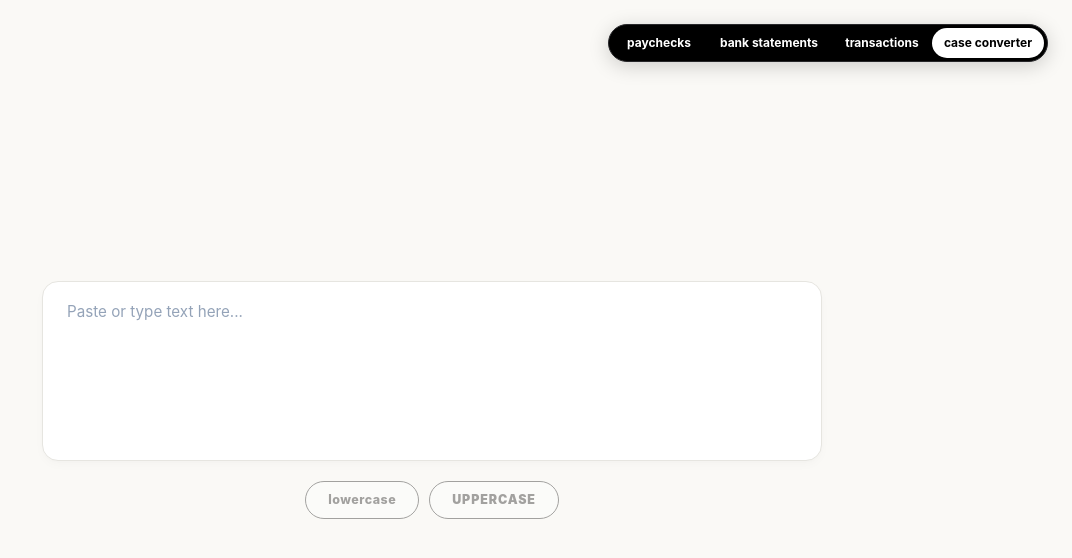
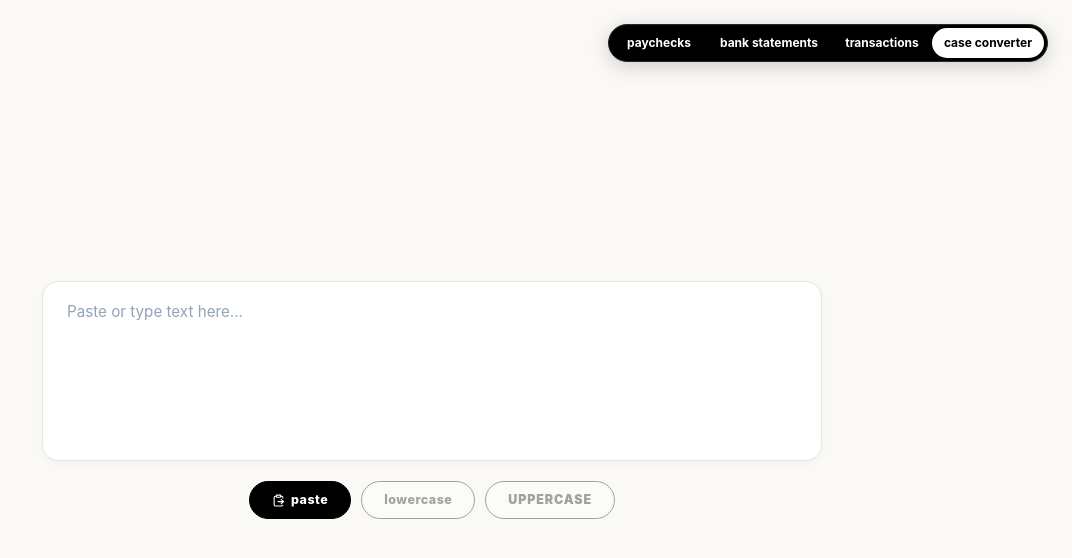
Before and after one commit to shihcb/data-extractor, a React (Vite) app: page / in a window 1280 px wide. Both pictures are taken after a click on the button "case converter". Shown: the top 558 px of the page, without its empty margins (208-1280 px from the left). Built offline with nearby package versions, Linux system fonts and the light colour scheme.

Commit message:
feat: add paste button to case converter that reads clipboard and fills textarea

```diff
--- a/src/components/CaseConverter.jsx
+++ b/src/components/CaseConverter.jsx
@@ -1,4 +1,5 @@
 import React, { useState, useRef } from 'react';
+import { ClipboardPaste } from 'lucide-react';
 
 export default function CaseConverter() {
   const [text, setText] = useState('');
@@ -6,10 +7,22 @@ export default function CaseConverter() {
   const [copiedUpper, setCopiedUpper] = useState(false);
   const textareaRef = useRef(null);
 
+  const handlePaste = async (e) => {
+    e.currentTarget.blur();
+    try {
+      const clipText = await navigator.clipboard.readText();
+      if (clipText) setText(clipText);
+    } catch {
+      // Fallback: focus textarea and let the browser handle paste
+      if (textareaRef.current) {
+        textareaRef.current.focus();
+        document.execCommand('paste');
+      }
+    }
+  };
+
   const handleConvert = async (e, mode) => {
-    // Immediately blur the button so mobile doesn't keep it in an active/hover state
     e.currentTarget.blur();
-
     const converted = mode === 'lower' ? text.toLowerCase() : text.toUpperCase();
     setText(converted);
     try {
@@ -43,6 +56,15 @@ export default function CaseConverter() {
         autoCapitalize="off"
       />
       <div className="case-converter-actions">
+        {/* Paste button — fills textarea from clipboard */}
+        <button
+          className="case-btn case-btn-paste"
+          onClick={handlePaste}
+        >
+          <ClipboardPaste size={13} />
+          paste
+        </button>
+
         <button
           className={`case-btn ${copiedLower ? 'case-btn-copied' : ''}`}
           onClick={(e) => handleConvert(e, 'lower')}
--- a/src/index.css
+++ b/src/index.css
@@ -289,6 +289,21 @@ button {
   cursor: default;
 }
 
+/* Paste button — filled black, always enabled */
+.case-btn-paste {
+  gap: 6px;
+  background: #000000;
+  border-color: #000000;
+  color: #ffffff;
+}
+
+@media (hover: hover) and (pointer: fine) {
+  .case-btn-paste:hover {
+    background: #27272a;
+    border-color: #27272a;
+  }
+}
+
 .case-btn-upper {
   /* UPPERCASE variant uses same B&W palette */
   font-weight: 900;
```
